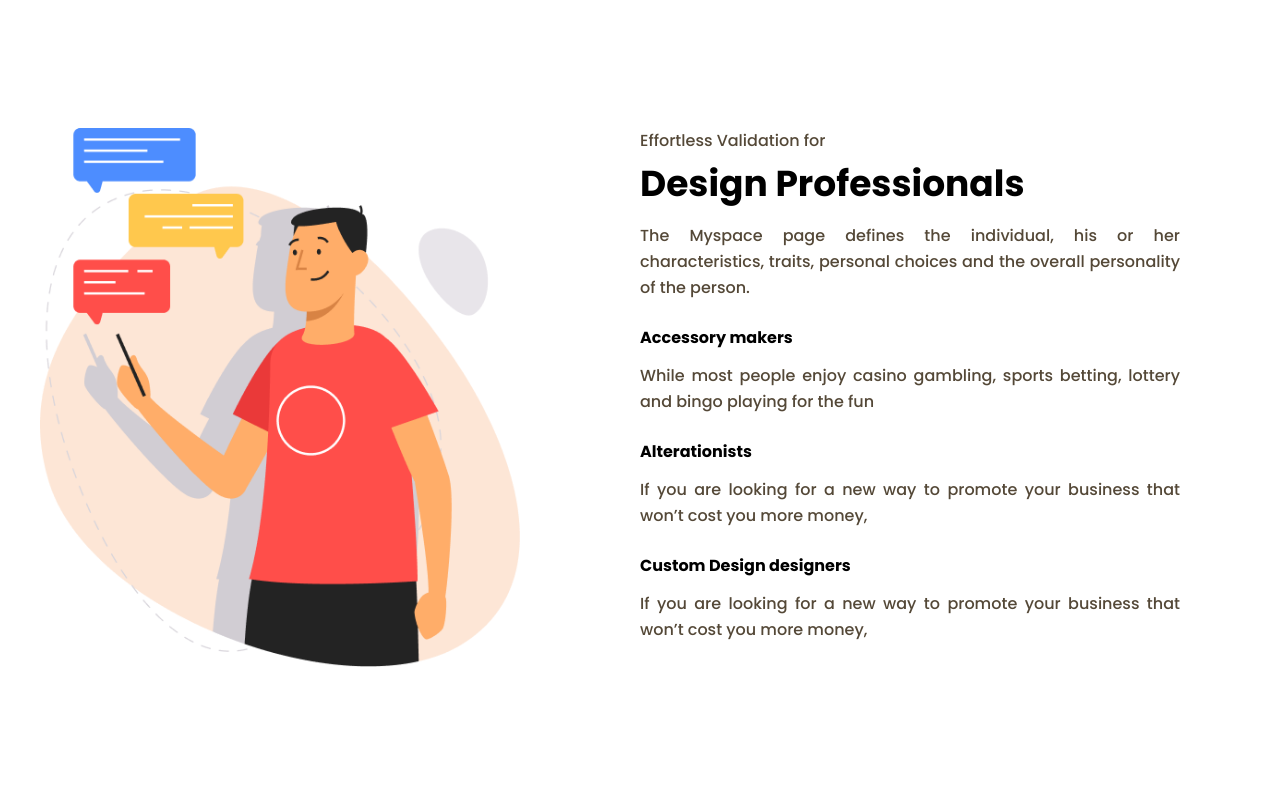
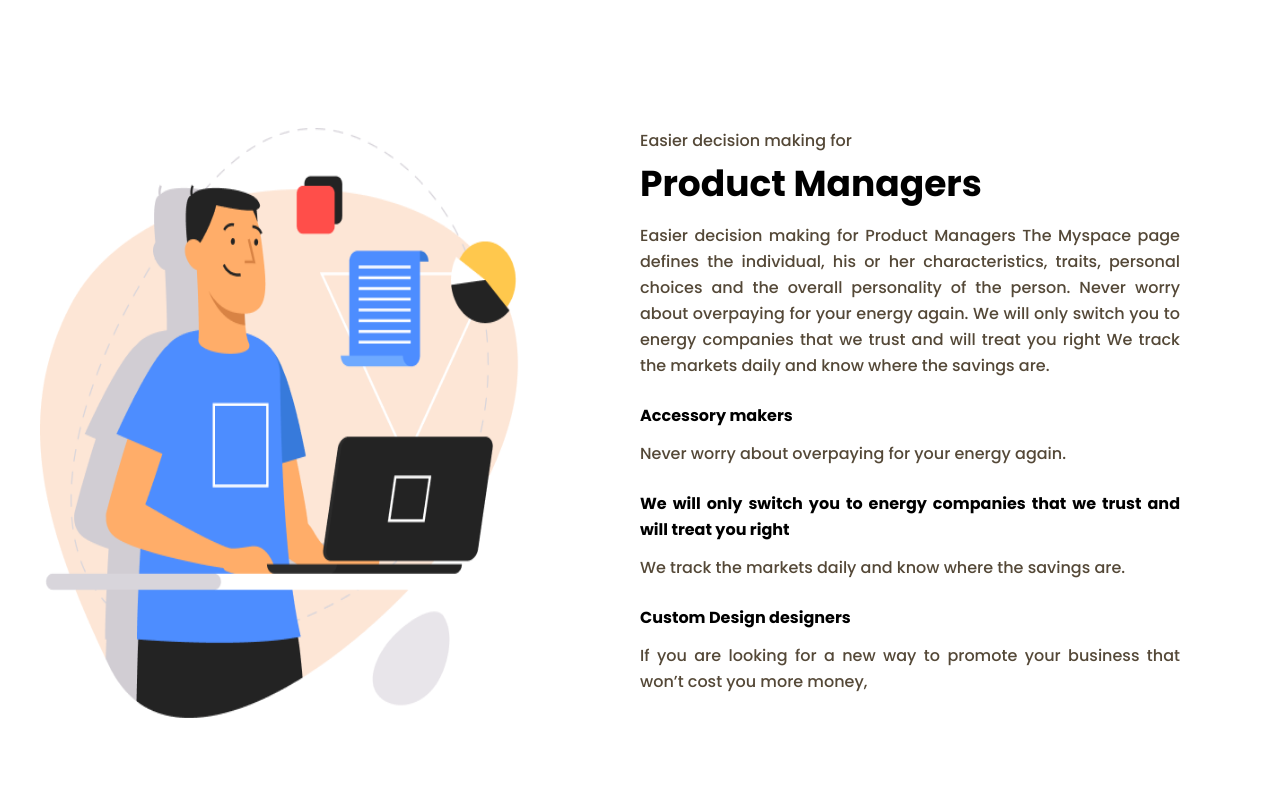
Before and after one commit to nguyendoquochuy/Practice1, a plain HTML site: page index.html in a window 1280 px wide. Shown: the part 1980-2780 px from the top of the page. Drawn offline with Linux system fonts and the light colour scheme.

Commit message:
up code phan body fix bug

```diff
--- a/index.html
+++ b/index.html
@@ -117,19 +117,19 @@
                     </div>
                     <div class="post-item flex">
                         <div class="w-50 post-item-thumb flex-start">
-                            <img src="public/images/ImageEffortlessValidation.png" alt="">
+                            <img src="public/images/ImageProductManager.png" alt="">
                         </div>
                         <div class="w-50 post-item-detail">
-                            <p class="post-item-detail-child">Effortless Validation for</p>
-                            <span class="post-item-title">Design Professionals</span>
+                            <p class="post-item-detail-child">Easier decision making for</p>
+                            <span class="post-item-title">Product Managers</span>
                             <p class="the-myspace">
-                                The Myspace page defines the individual, his or her characteristics, traits, personal choices and the overall personality of the person.
+                                Easier decision making for Product Managers The Myspace page defines the individual, his or her characteristics, traits, personal choices and the overall personality of the person. Never worry about overpaying for your energy again. We will only switch you to energy companies that we trust and will treat you right We track the markets daily and know where the savings are.
                             </p>
                             <span class="post-item-title-child">Accessory makers</span>
-                            <p class="post-item-detail-child">While most people enjoy casino gambling, sports betting, lottery and bingo playing for the fun</p>
+                            <p class="post-item-detail-child">Never worry about overpaying for your energy again.</p>
 
-                            <span class="post-item-title-child">Alterationists</span>
-                            <p class="post-item-detail-child">If you are looking for a new way to promote your business that won’t cost you more money, </p>
+                            <span class="post-item-title-child">We will only switch you to energy companies that we trust and will treat you right</span>
+                            <p class="post-item-detail-child">We track the markets daily and know where the savings are. </p>
 
                             <span class="post-item-title-child">Custom Design designers</span>
                             <p class="post-item-detail-child">If you are looking for a new way to promote your business that won’t cost you more money, </p>
@@ -153,7 +153,7 @@
                             <p class="post-item-detail-child">If you are looking for a new way to promote your business that won’t cost you more money, </p>
                         </div>
                         <div class="w-50 post-item-thumb flex-end">
-                            <img src="public/images/ImageEffortlessValidation.png" alt="">
+                            <img src="public/images/ImageMarketers.png" alt="">
                         </div>
                     </div>
                 </div>
```
